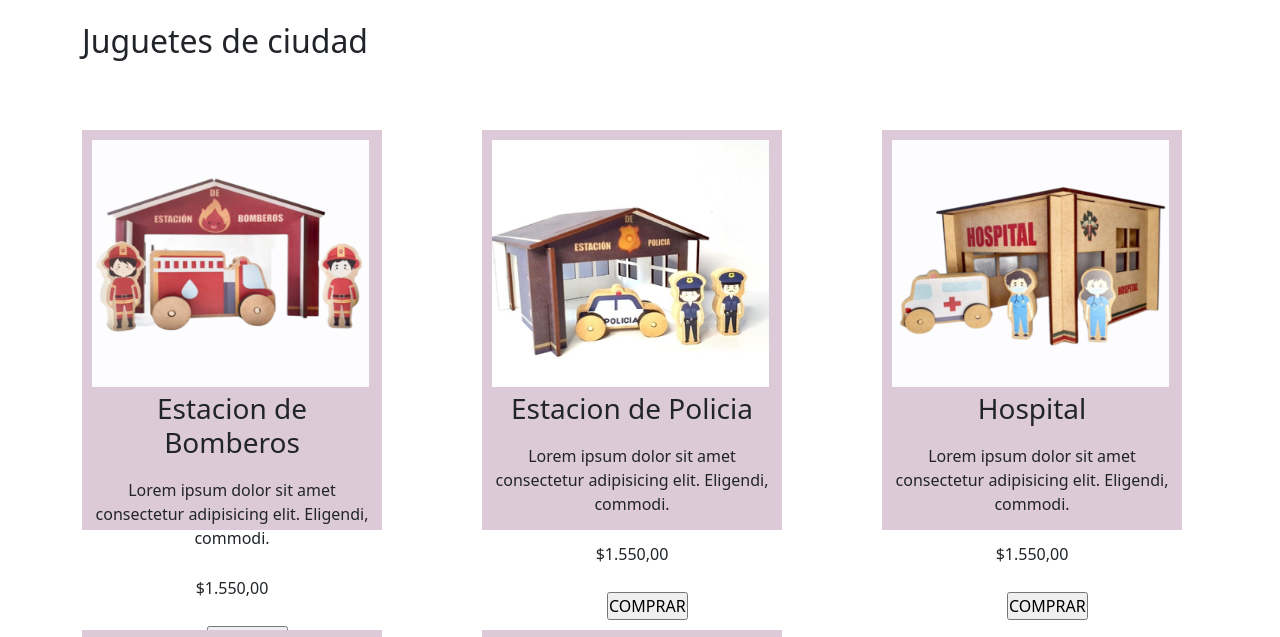
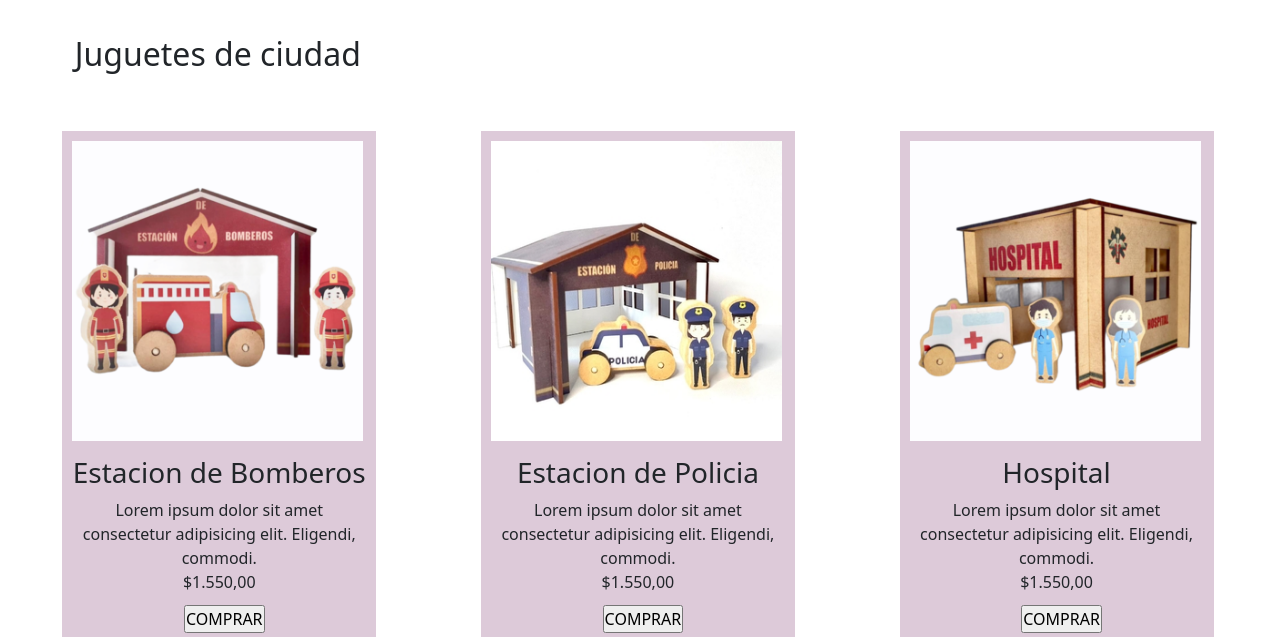
Before and after one commit to TomasM99/spinkus, a plain HTML site: page paginas/productos.html in a window 1280 px wide. Shown: the part 103-740 px from the top of the page. Drawn offline with nearby package versions, Linux system fonts and the light colour scheme.

Commit message:
Productos y ofertas listo

```diff
--- a/css/estilos.css
+++ b/css/estilos.css
@@ -197,44 +197,35 @@ html{
 
 /* Productos y Ofertas */
 
-.catalogo{
-    display: flex;
-    flex-wrap: wrap;
-    margin: 20px;
-}
-
 .catalogo_titulo{
-    padding-left: 70px;
-    margin-top: 25px;
+    padding-left: 5%;
+    margin-top: 3%;
 }
 
 .juguete{
-    margin: 50px;
+    margin: 4%;
     padding: 10px;
-    width: 300px;
-    height: 400px;
+    width: 25%;
     background-color: #ddcad9;
-    display: flex;
-    flex-direction: column;
 }
 
 .juguete h3{
-    margin-top: 5px;
+    margin-top: 5%;
     text-align: center;
 }
 
 .juguete p{
     text-align: center;
-    padding-top: 10px;
+    margin-bottom: 0px;
 }
 
 .juguete input{
-    margin-top: 10px;
-    margin-left: 115px;
+    margin-top: 4%;
+    margin-left: 38%;
 }
 
 .juguete img{
-    height: 65%;
+    height: 300px;
     width: 99%;
 }
 
--- a/paginas/productos.html
+++ b/paginas/productos.html
@@ -46,7 +46,7 @@
             <div class="row">
                 <div class="col-12">
                     <h2 class="catalogo_titulo">Juguetes de ciudad</h2>
-                    <div class="catalogo">
+                    <div>
                         <article class="juguete hvr-grow">
                             <img src="../multimedia/juguetes/estacion_bomberos.png" alt="Estacion de Bomberos">
                             <h3>Estacion de Bomberos</h3>
@@ -89,7 +89,7 @@
             <div class="row">
                 <div class="col-12">
                     <h2 class="catalogo_titulo">Pizarras</h2>
-                    <div class="catalogo">
+                    <div>
                         <article class="juguete hvr-grow">
                             <img src="../multimedia/juguetes/pizarra_corazon.jpeg" alt="Pizarra Corazon">
                             <h3>Pizarra Corazon</h3>
@@ -139,7 +139,7 @@
             <div class="row">
                 <div class="col-12">
                     <h2 class="catalogo_titulo">Kits de Juguetes</h2>
-                    <div class="catalogo">
+                    <div>
                         <article class="juguete hvr-grow">
                             <img src="../multimedia/juguetes/kit_equilibristas.png" alt="Equilibristas">
                             <h3>Kit de Equilibristas</h3>
@@ -149,7 +149,7 @@
                         </article>
                         <article class="juguete hvr-grow">
                             <img src="../multimedia/juguetes/kit_monstruos.jpg" alt="Monstruos">
-                            <h3>Kit Monstruos Emociones</h3>
+                            <h3>Monstruos Emociones</h3>
                             <p>Lorem ipsum dolor sit amet consectetur adipisicing elit. Eligendi, commodi.</p>
                             <p>$1.200,00</p>
                             <input type="button" value="COMPRAR">
```
Also changed, not shown: paginas/ofertas.html (+3 -3 lines), multimedia/juguetes/kit_monstruos.jpg.
